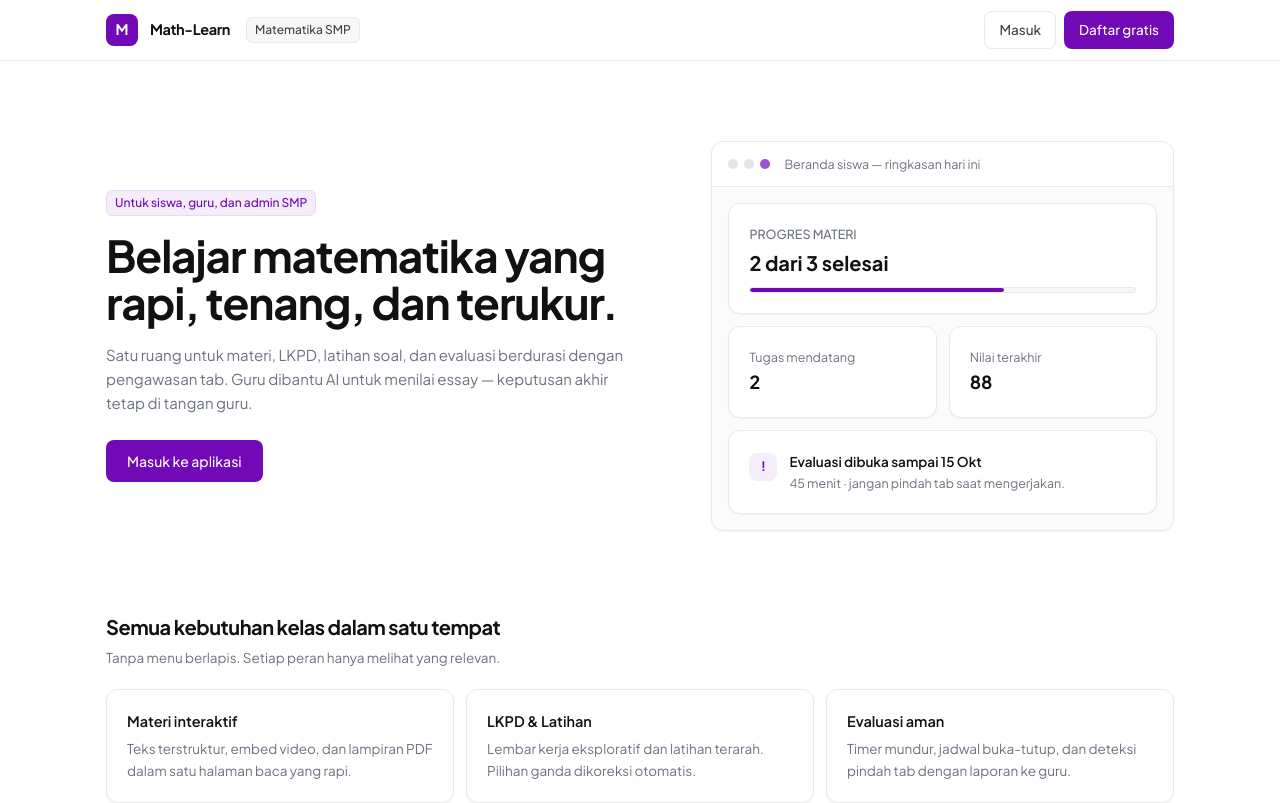
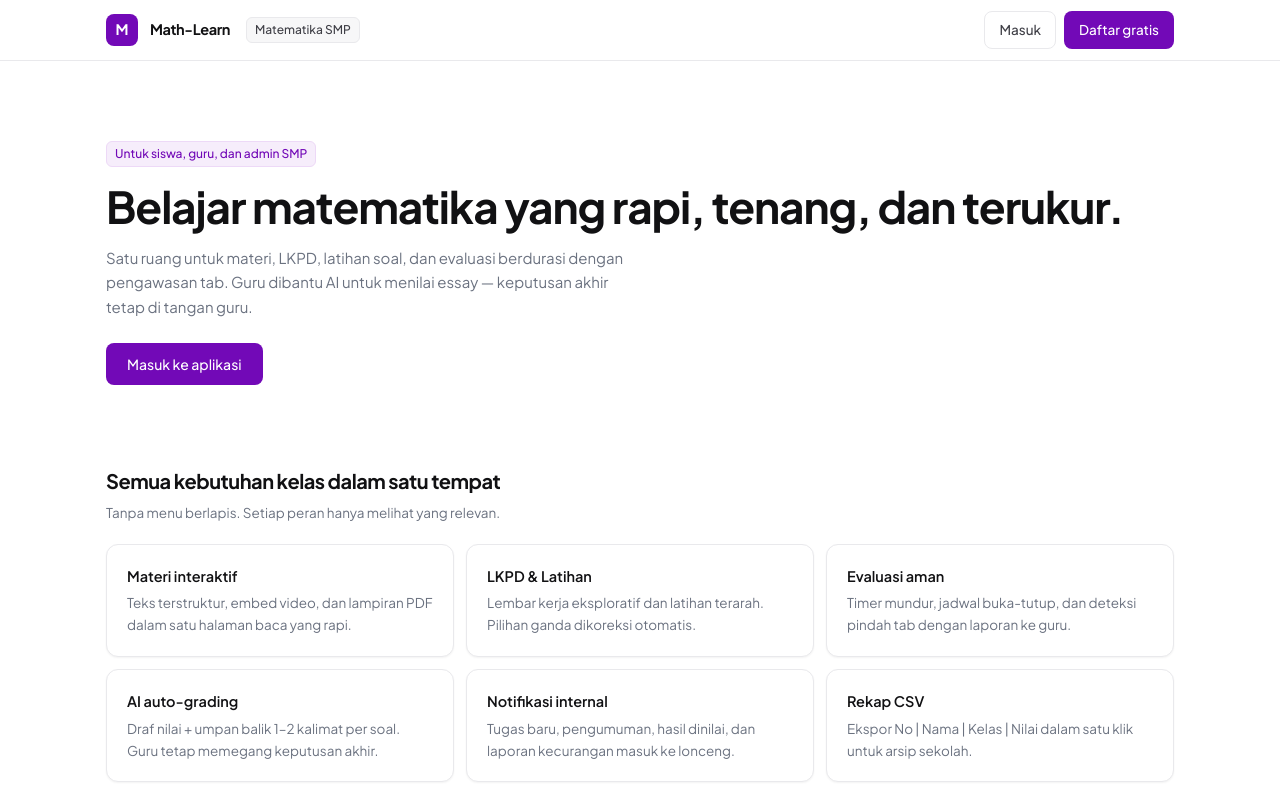
Before and after one commit to safina-arch/Math-Learn, a Next.js app: page / in a window 1280 px wide. Shown: the top 803 px of the page. Built offline with nearby package versions, Linux system fonts and the light colour scheme.

Commit message:
Publish Math Learn

```diff
--- a/app/nilai/page.tsx
+++ b/app/nilai/page.tsx
@@ -16,8 +16,30 @@ export default function NilaiPage() {
   );
 }
 
+function AdminGrades({ submissions, assignments }: { submissions: ReturnType<typeof useStore>["submissions"]; assignments: ReturnType<typeof useStore>["assignments"] }) {
+  return (
+    <div className="page-wrap !px-0 !pb-0 !max-w-none">
+      <PageHeader title="Nilai siswa" desc="Pantau seluruh kiriman dan nilai siswa." right={<a href="/api/export/nilai" className="btn-ghost text-[13px]">Ekspor CSV</a>} />
+      {submissions.length === 0 ? <Empty title="Belum ada nilai siswa" desc="Nilai akan muncul setelah siswa mengumpulkan tugas atau evaluasi." /> : (
+        <div className="card overflow-hidden">
+          <div className="overflow-x-auto">
+            <table className="w-full text-[13.5px] min-w-[720px]">
+              <thead><tr className="text-left text-[12px] text-ink-muted bg-wash/50"><th className="px-4 py-2.5 font-medium">Siswa</th><th className="px-4 py-2.5 font-medium">Tugas / evaluasi</th><th className="px-4 py-2.5 font-medium">Kelas</th><th className="px-4 py-2.5 font-medium">Nilai</th><th className="px-4 py-2.5 font-medium">Status</th><th className="px-4 py-2.5 font-medium">Dikumpulkan</th></tr></thead>
+              <tbody>{submissions.map((s) => {
+                const assignment = assignments.find((a) => a.id === s.assignmentId);
+                return <tr key={s.id} className="table-row"><td className="px-4 py-2.5 font-medium">{s.siswaNama}<span className="block text-[12px] text-ink-muted">{s.siswaId}</span></td><td className="px-4 py-2.5">{assignment?.judul || s.assignmentId}</td><td className="px-4 py-2.5">{s.kelas}</td><td className="px-4 py-2.5 font-semibold">{s.nilai ?? "—"}</td><td className="px-4 py-2.5"><Badge tone={s.status === "dinilai" ? "green" : "amber"}>{s.status}</Badge></td><td className="px-4 py-2.5 text-ink-muted">{fmtDateTime(s.submittedAt)}</td></tr>;
+              })}</tbody>
+            </table>
+          </div>
+        </div>
+      )}
+    </div>
+  );
+}
+
 function Content() {
   const { user, submissions, assignments } = useStore();
+  if (user?.role === "admin") return <AdminGrades submissions={submissions} assignments={assignments} />;
   const mine = submissions.filter((s) => s.siswaId === user?.id).sort((a, b) => b.submittedAt.localeCompare(a.submittedAt));
   const graded = mine.filter((s) => s.nilai != null);
   const avg = graded.length ? Math.round(graded.reduce((t, s) => t + (s.nilai || 0), 0) / graded.length) : 0;
--- a/app/page.tsx
+++ b/app/page.tsx
@@ -27,7 +27,7 @@ export default function Landing() {
       </header>
 
       <main className="mx-auto max-w-[1100px] px-4">
-        <section className="py-12 sm:py-20 grid lg:grid-cols-[1.1fr_0.9fr] gap-10 items-center">
+        <section className="py-12 sm:py-20">
           <div>
             <p className="badge bg-primary-50 text-primary border-primary-100 mb-4">Untuk siswa, guru, dan admin SMP</p>
             <h1 className="text-[30px] sm:text-[44px] leading-[1.08] font-bold tracking-tight">
@@ -42,29 +42,7 @@ export default function Landing() {
             </div>
           </div>
 
-          <div className="card overflow-hidden">
-            <div className="border-b border-line px-4 py-3 flex items-center gap-1.5">
-              <span className="h-2.5 w-2.5 rounded-full bg-[#E5E5E8]" />
-              <span className="h-2.5 w-2.5 rounded-full bg-[#E5E5E8]" />
-              <span className="h-2.5 w-2.5 rounded-full bg-primary/70" />
-              <span className="ml-2 text-[12.5px] text-ink-muted">Beranda siswa — ringkasan hari ini</span>
-            </div>
-            <div className="p-4 space-y-3 bg-wash/50">
-              <div className="card card-pad">
-                <p className="text-[12.5px] text-ink-muted font-medium">PROGRES MATERI</p>
-                <p className="text-[20px] font-bold mt-0.5">2 dari 3 selesai</p>
-                <div className="mt-2 h-1.5 rounded-full bg-wash border border-line overflow-hidden"><div className="h-full bg-primary rounded-full" style={{ width: "66%" }} /></div>
-              </div>
-              <div className="grid grid-cols-2 gap-3">
-                <div className="card card-pad"><p className="text-[12.5px] text-ink-muted">Tugas mendatang</p><p className="font-bold text-[18px]">2</p></div>
-                <div className="card card-pad"><p className="text-[12.5px] text-ink-muted">Nilai terakhir</p><p className="font-bold text-[18px]">88</p></div>
-              </div>
-              <div className="card card-pad flex gap-3 items-start">
-                <span className="mt-0.5 flex h-7 w-7 items-center justify-center rounded-lg bg-primary-50 text-primary font-bold text-[13px]">!</span>
-                <div><p className="text-[13.5px] font-semibold">Evaluasi dibuka sampai 15 Okt</p><p className="text-[12.5px] text-ink-muted">45 menit · jangan pindah tab saat mengerjakan.</p></div>
-              </div>
-            </div>
-          </div>
+
         </section>
 
         <section className="pb-4">
--- a/components/shell.tsx
+++ b/components/shell.tsx
@@ -28,6 +28,7 @@ const NAV: Record<string, { href: string; label: string; icon: React.ReactNode }
     { href: "/materi", label: "Materi", icon: <I d="M4 5h16v14H4zM8 9h8M8 13h8M8 17h5" /> },
     { href: "/tugas", label: "Tugas", icon: <I d="M6 3h9l4 4v14H6zM14 3v5h5M9 13h7M9 17h7" /> },
     { href: "/kelola", label: "Kelola", icon: <I d="M4 6h16M4 12h16M4 18h10" /> },
+    { href: "/nilai", label: "Nilai siswa", icon: <I d="M4 20V10M10 20V4M16 20v-8M22 20H2" /> },
     { href: "/pengumuman", label: "Pengumuman", icon: <I d="M6 9a6 6 0 0112 0c0 5 2 6 2 6H4s2-1 2-6M10 20a2 2 0 004 0" /> },
   ],
 };
```
